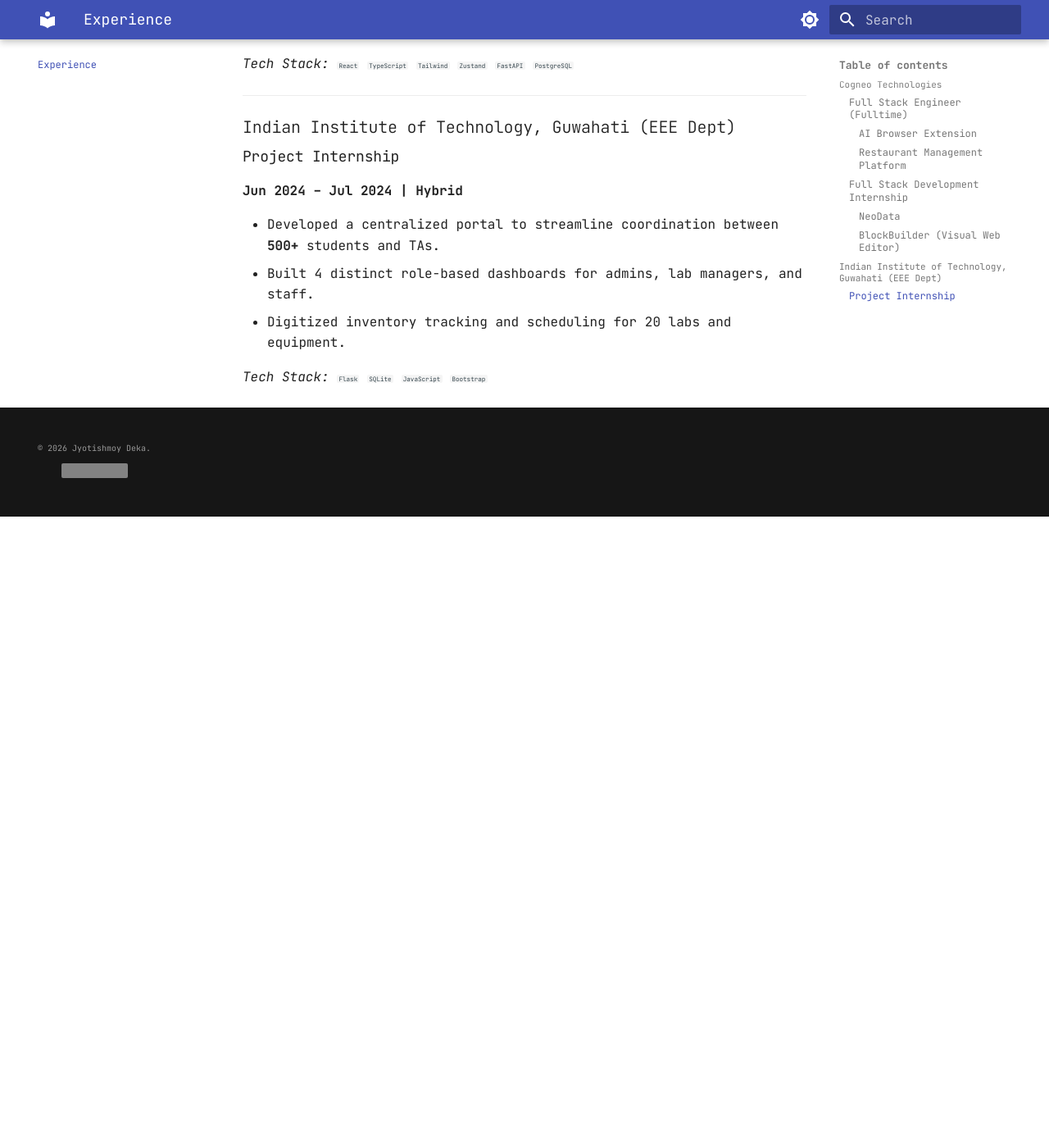
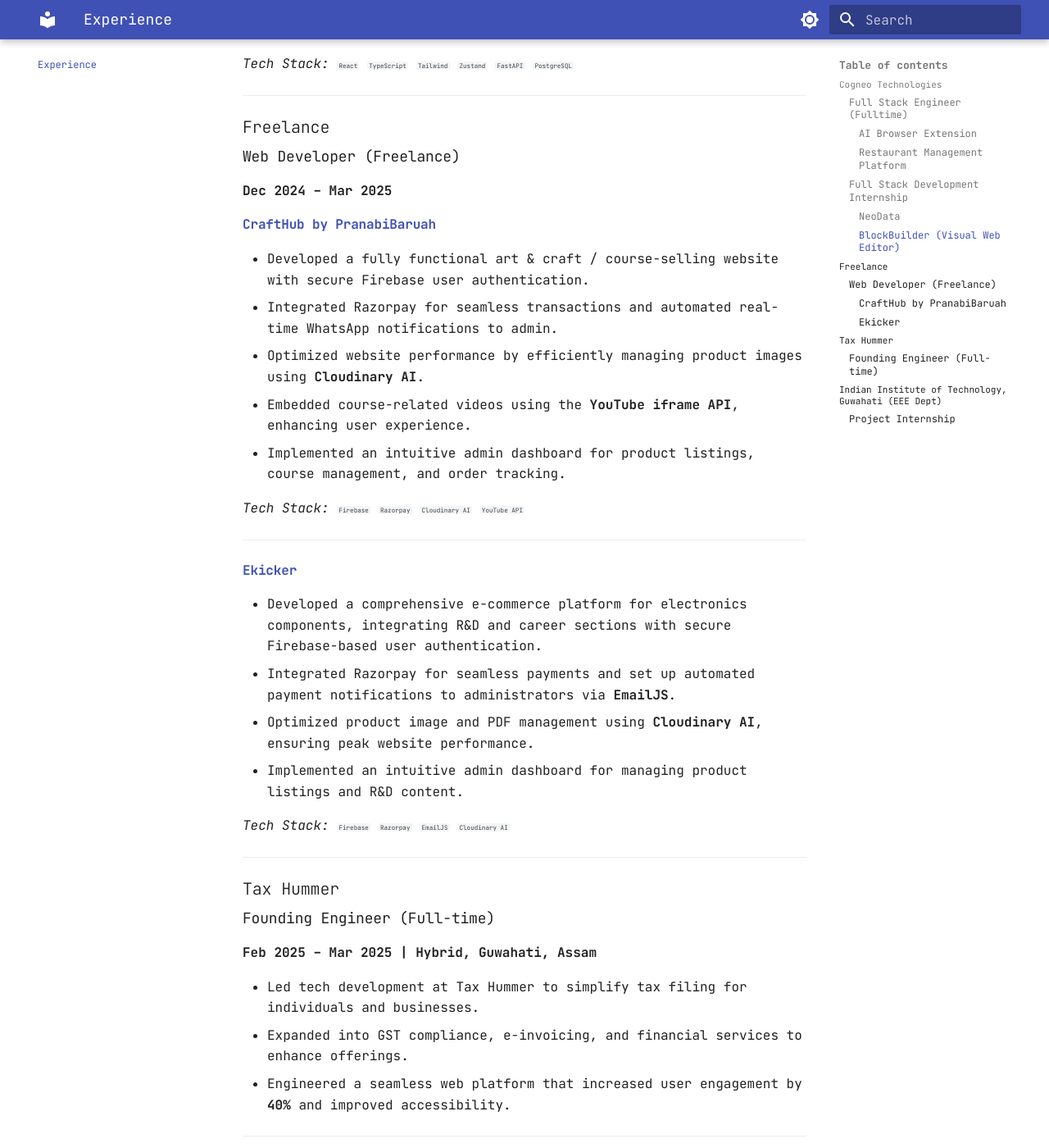
Before and after one commit to Jyotishmoy12/jyotishmoy-portfolio, an MkDocs documentation site: the page built from docs/experience.md, in a window 1280 px wide and 1400 px high, scrolled down 1716 px. Shown: the whole window at 82% size. Built offline with MkDocs 1.6.1 and Material for MkDocs 9.7.7, drawn with Linux system fonts in a browser that asks for light colours; before the commit the page ends 2346 px from its top, so only the background shows below that; grey boxes are pictures that could not be loaded.

Commit message:
enhance: added more things in experice section

```diff
--- a/docs/experience.md
+++ b/docs/experience.md
@@ -48,6 +48,43 @@
 
 ***
 
+## Freelance
+
+### Web Developer (Freelance)
+**Dec 2024 – Mar 2025**
+
+#### [CraftHub by PranabiBaruah](https://www.pranabibaruah.in/)
+- Developed a fully functional art & craft / course-selling website with secure Firebase user authentication.
+- Integrated Razorpay for seamless transactions and automated real-time WhatsApp notifications to admin.
+- Optimized website performance by efficiently managing product images using **Cloudinary AI**.
+- Embedded course-related videos using the **YouTube iframe API**, enhancing user experience.
+- Implemented an intuitive admin dashboard for product listings, course management, and order tracking.
+
+*Tech Stack:* `Firebase` `Razorpay` `Cloudinary AI` `YouTube API`
+
+---
+
+#### [Ekicker](https://www.ekicker.in/)
+- Developed a comprehensive e-commerce platform for electronics components, integrating R&D and career sections with secure Firebase-based user authentication.
+- Integrated Razorpay for seamless payments and set up automated payment notifications to administrators via **EmailJS**.
+- Optimized product image and PDF management using **Cloudinary AI**, ensuring peak website performance.
+- Implemented an intuitive admin dashboard for managing product listings and R&D content.
+
+*Tech Stack:* `Firebase` `Razorpay` `EmailJS` `Cloudinary AI`
+
+***
+
+## Tax Hummer
+
+### Founding Engineer (Full-time)
+**Feb 2025 – Mar 2025 | Hybrid, Guwahati, Assam**
+
+- Led tech development at Tax Hummer to simplify tax filing for individuals and businesses.
+- Expanded into GST compliance, e-invoicing, and financial services to enhance offerings.
+- Engineered a seamless web platform that increased user engagement by **40%** and improved accessibility.
+
+---
+
 ## Indian Institute of Technology, Guwahati (EEE Dept)
 
 ### Project Internship
```
Also changed, not shown: docs/projects.md (+0 -4 lines).
